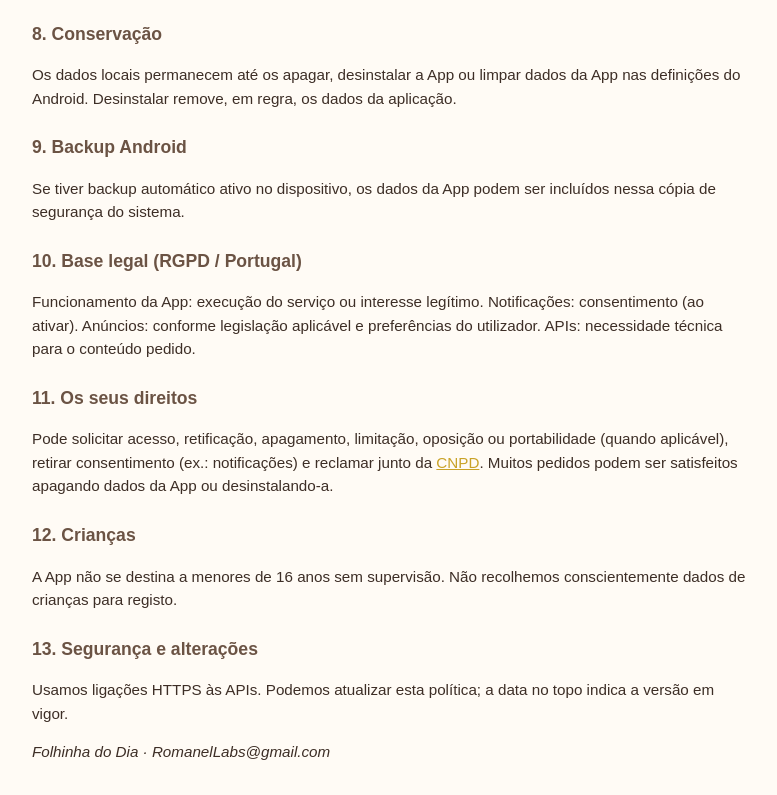
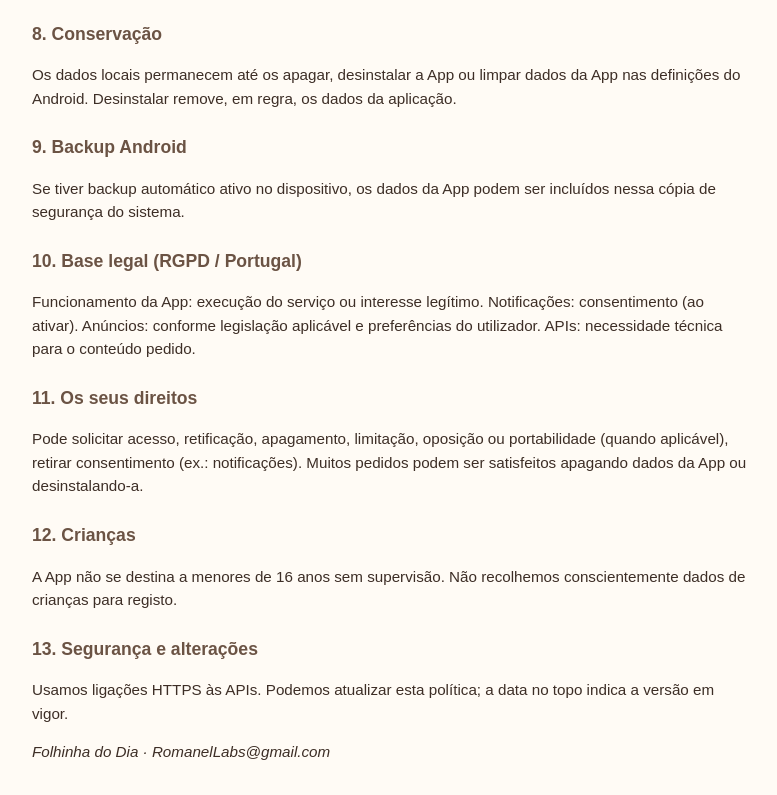
Before and after one commit to romanellabs-lang/Folhinha, a plain HTML site: page index.html in a window 1280 px wide. Shown: the part 1645-2440 px from the top of the page, without its empty margins (248-1025 px from the left). Drawn offline with Linux system fonts and the light colour scheme.

Commit message:
Update index.html

```diff
--- a/index.html
+++ b/index.html
@@ -80,7 +80,7 @@ Contacto para privacidade: utilize o e-mail de apoio indicado na ficha da App na
 <p>Funcionamento da App: execução do serviço ou interesse legítimo. Notificações: consentimento (ao ativar). Anúncios: conforme legislação aplicável e preferências do utilizador. APIs: necessidade técnica para o conteúdo pedido.</p>
 
 <h2>11. Os seus direitos</h2>
-<p>Pode solicitar acesso, retificação, apagamento, limitação, oposição ou portabilidade (quando aplicável), retirar consentimento (ex.: notificações) e reclamar junto da <a href="https://www.cnpd.pt">CNPD</a>. Muitos pedidos podem ser satisfeitos apagando dados da App ou desinstalando-a.</p>
+<p>Pode solicitar acesso, retificação, apagamento, limitação, oposição ou portabilidade (quando aplicável), retirar consentimento (ex.: notificações). Muitos pedidos podem ser satisfeitos apagando dados da App ou desinstalando-a.</p>
 
 <h2>12. Crianças</h2>
 <p>A App não se destina a menores de 16 anos sem supervisão. Não recolhemos conscientemente dados de crianças para registo.</p>
```
